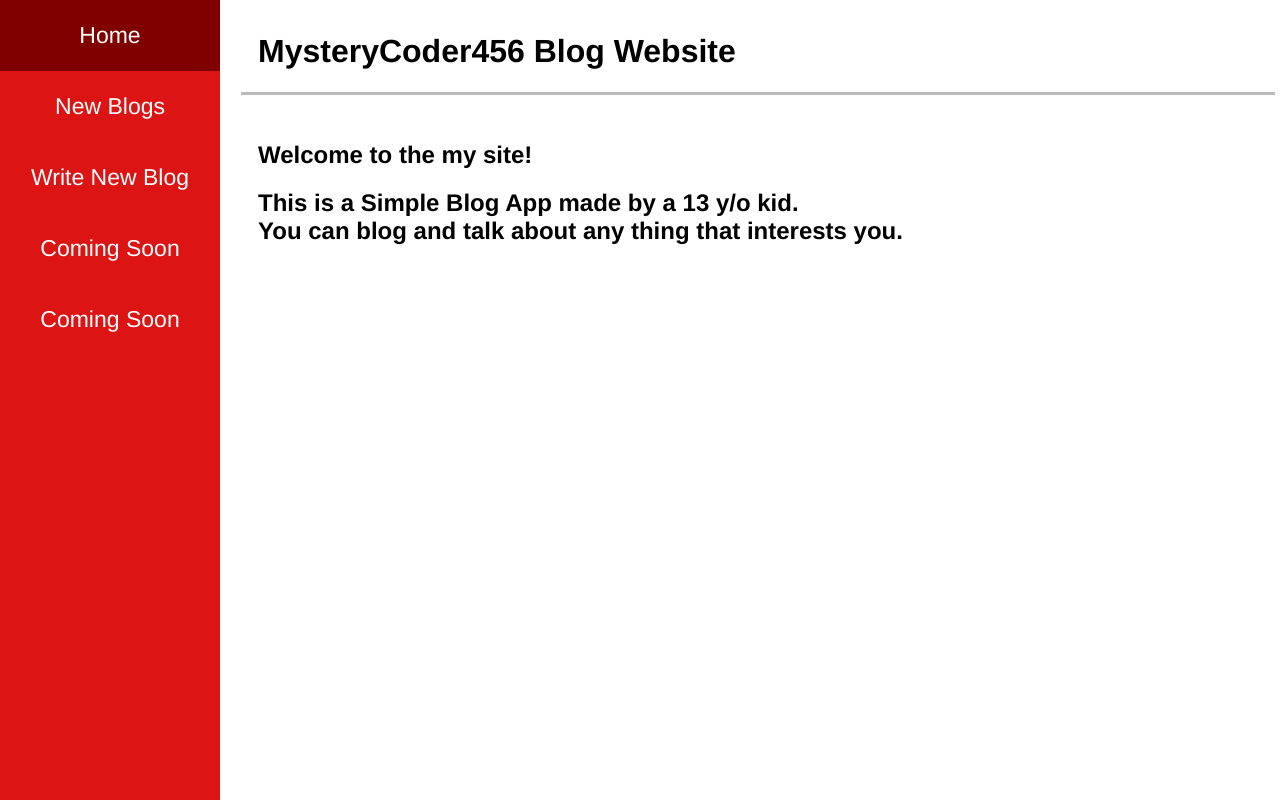
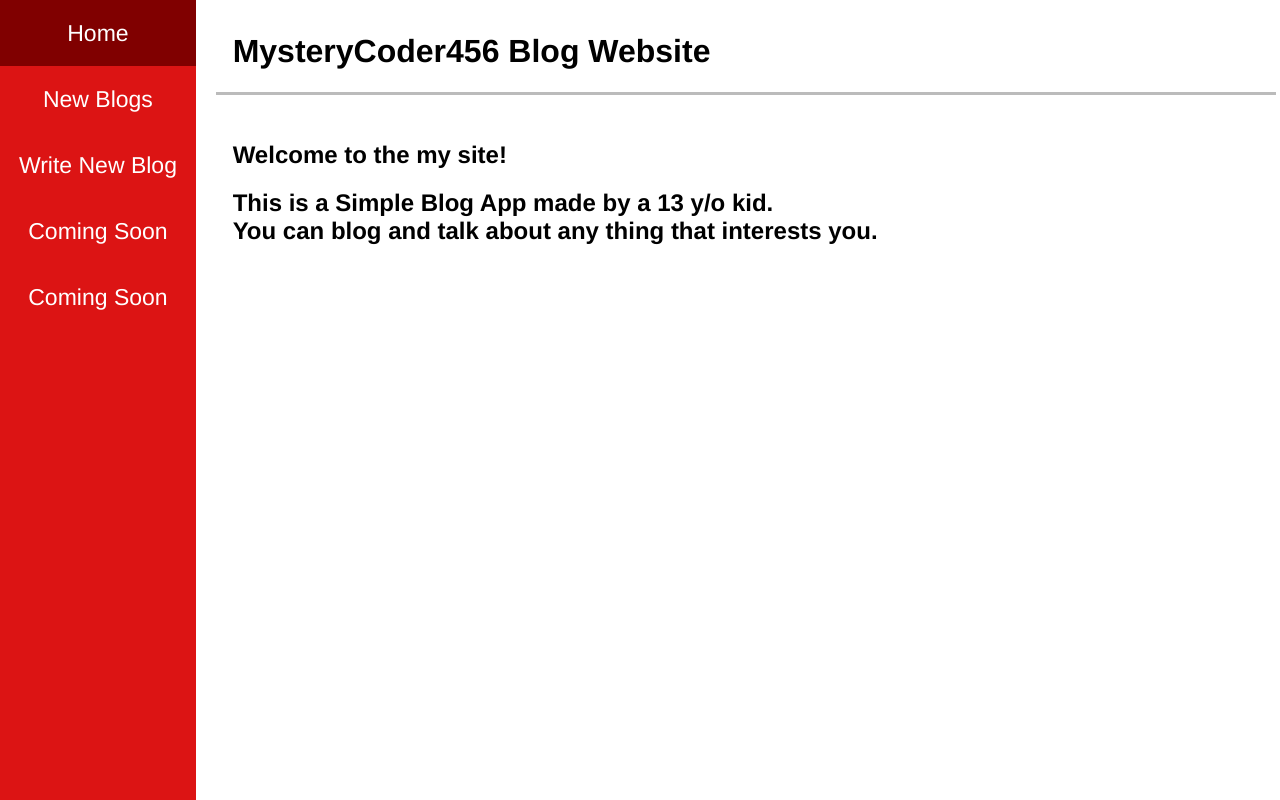
Before and after one commit to MysteryCoder456/Blog-App, a Django app: page / in a window 1280 px wide. Run offline with Django 3.2, Linux system fonts and the light colour scheme.

Commit message:
made sidebar width dynamic

```diff
--- a/blog/static/blog/styles.css
+++ b/blog/static/blog/styles.css
@@ -13,7 +13,7 @@ html {
 
 .sidenav {
     height: 100%;
-    width: 220px;
+    width: 15.3%;
     position: fixed;
     top: 0;
     left: 0;
@@ -38,7 +38,7 @@ html {
 }
 
 .main {
-    margin-left: 220px;
+    margin-left: 15.4%;
     padding: 4px 0px 0px 30px;
 }
 
```
